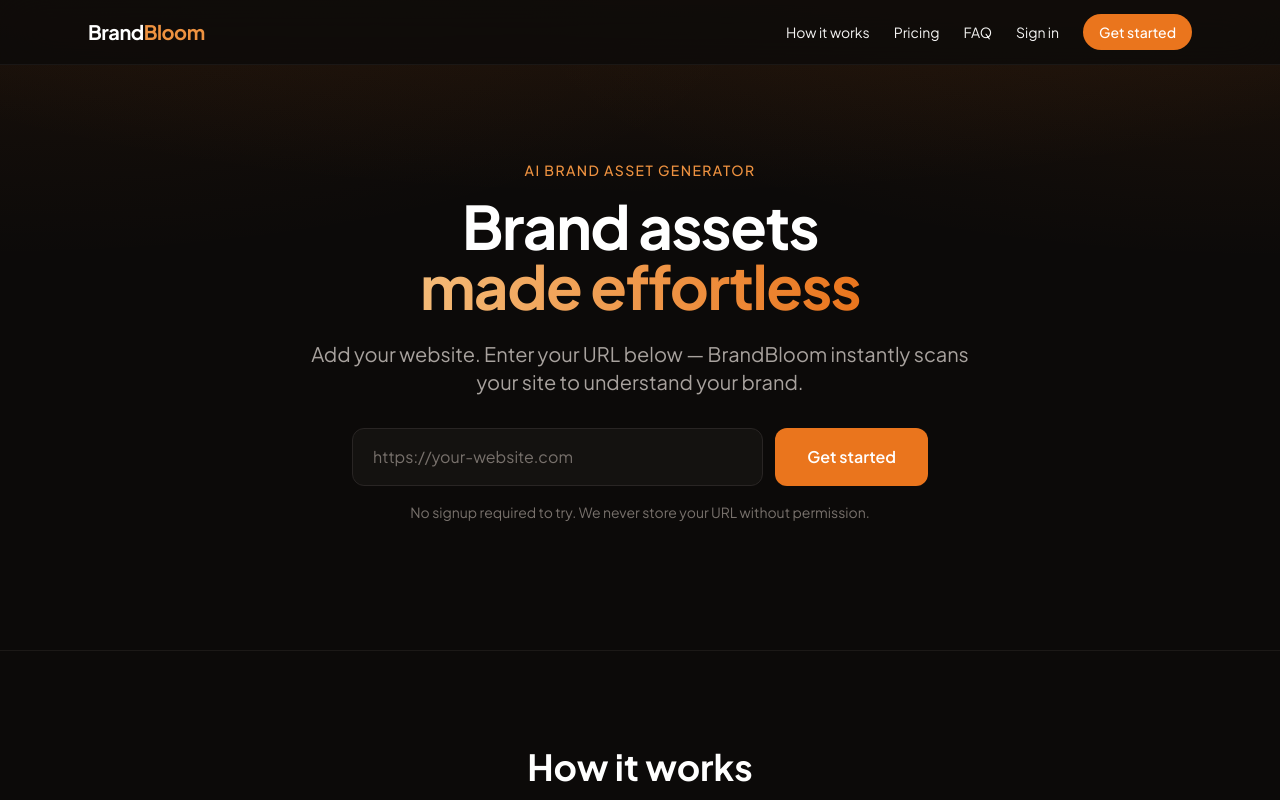
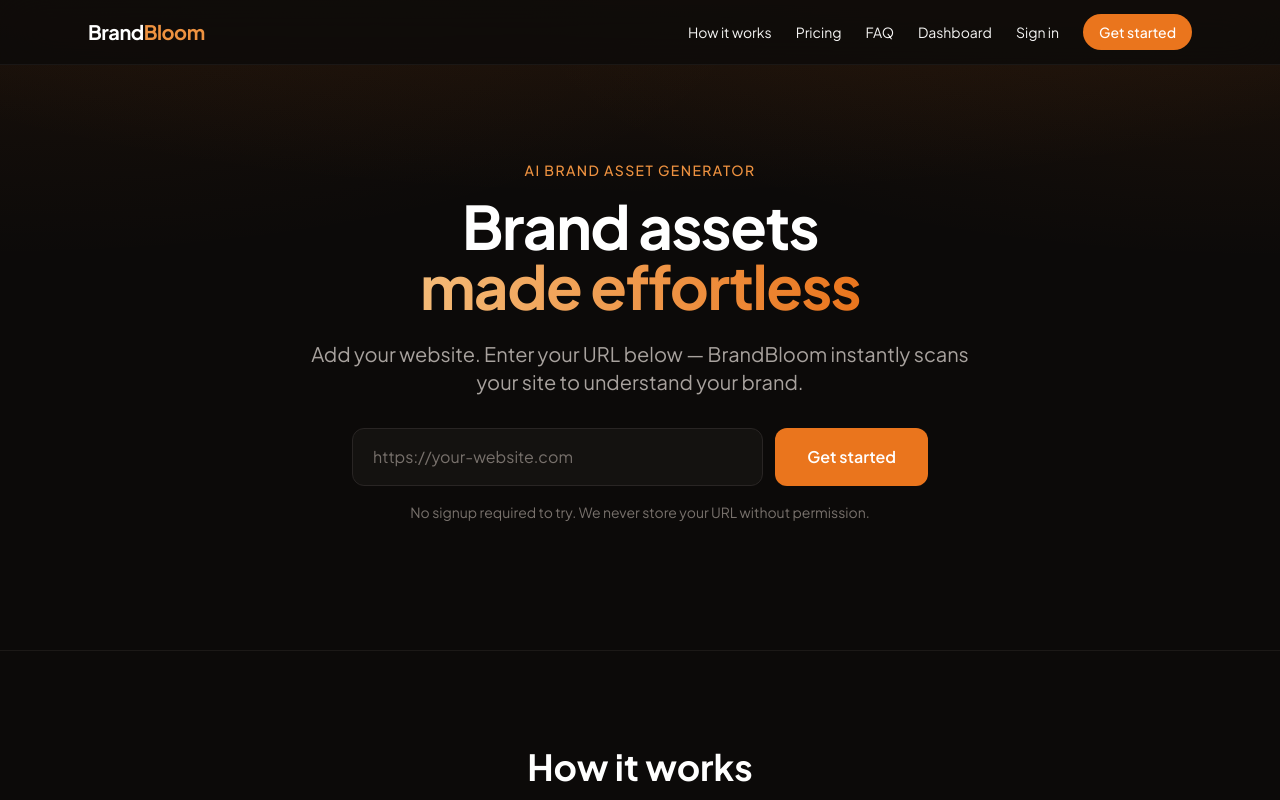
Before and after one commit to jai-tech-stack/brandbloom, a Next.js app: page / in a window 1280 px wide. Shown: the top 800 px of the page. Built offline with nearby package versions, Linux system fonts and the light colour scheme; no server answers.

Commit message:
auto-commit for fee16a37-20b2-4500-b9e7-91c38d94b3f2

```diff
--- a/src/components/Header.tsx
+++ b/src/components/Header.tsx
@@ -30,6 +30,7 @@ export function Header() {
     { href: "#how-it-works", label: "How it works" },
     { href: "#pricing", label: "Pricing" },
     { href: "#faq", label: "FAQ" },
+    { href: "/dashboard", label: "Dashboard" },
   ];
 
   const navContent = (
```
